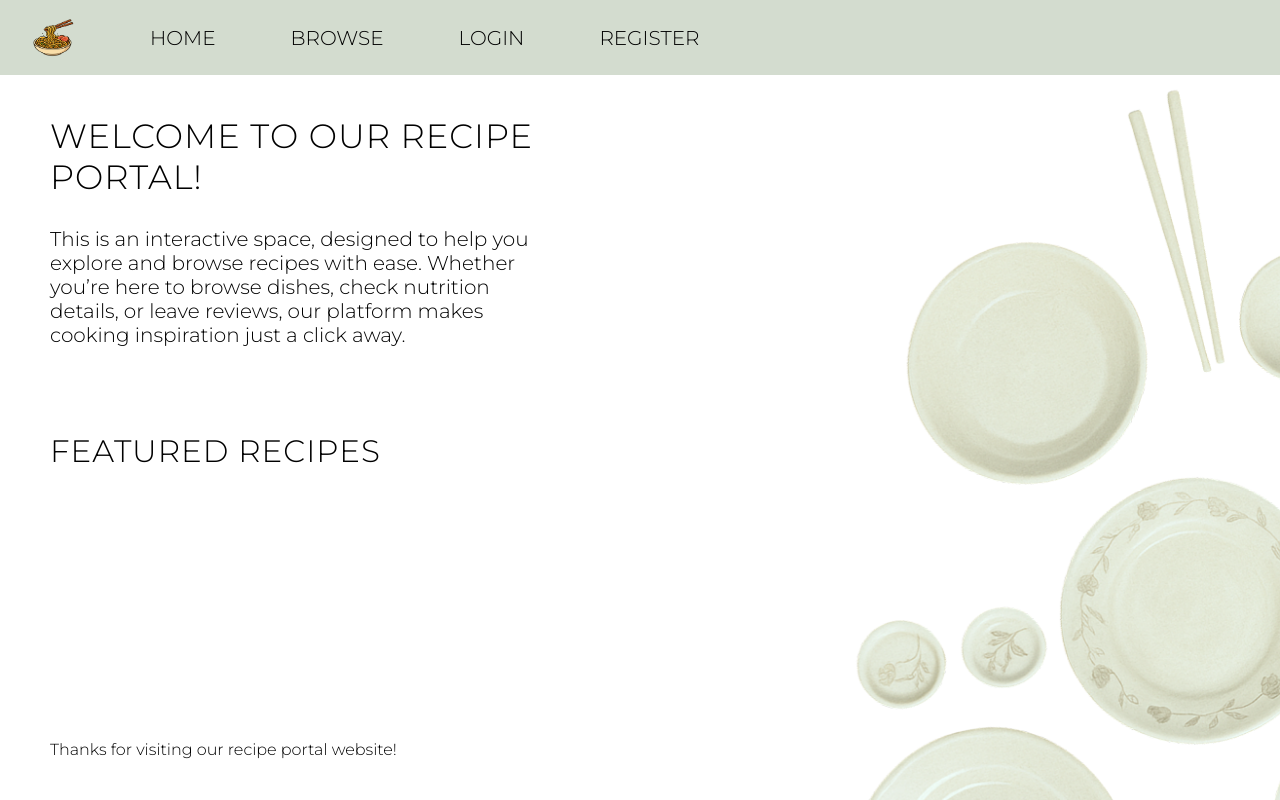
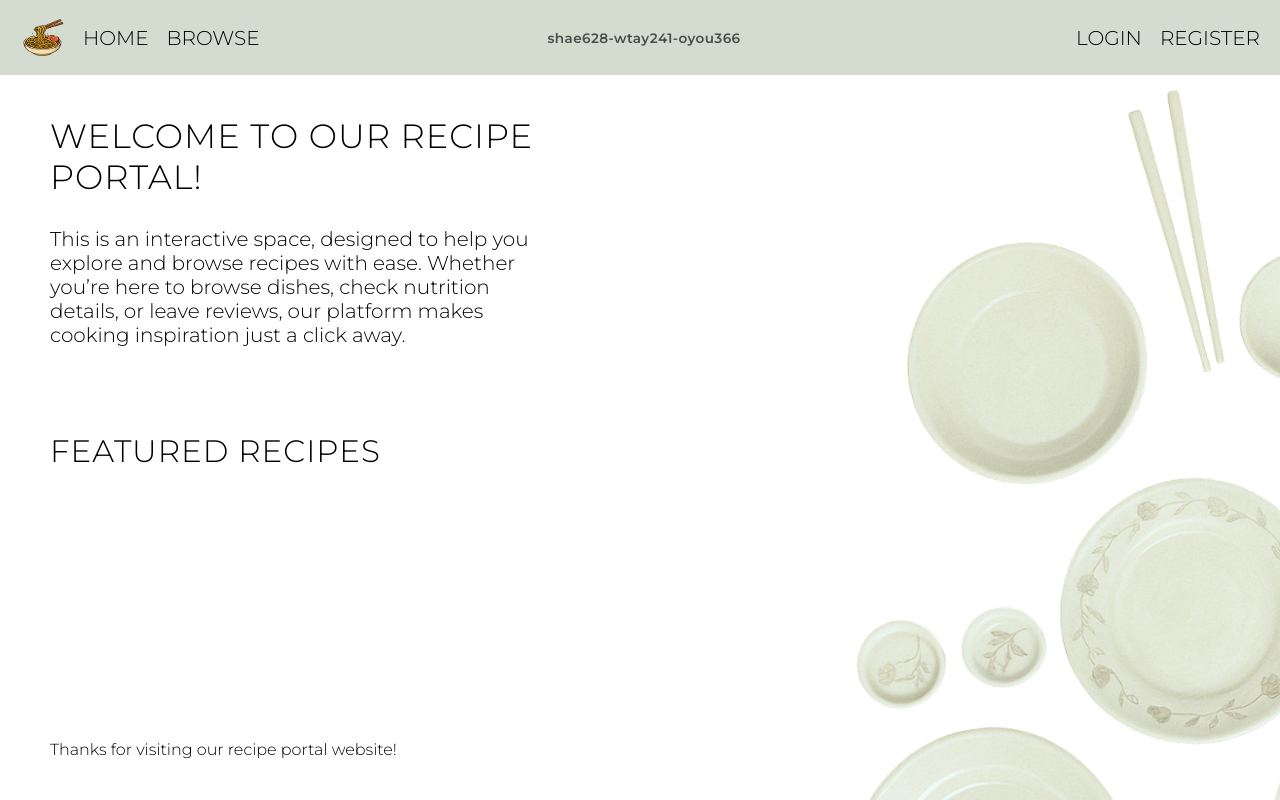
Before and after one commit to WilliamTayNZ/recipes-portal, a Flask app: page / in a window 1280 px wide. Run offline with Flask 3, Linux system fonts and the light colour scheme; parts of the project's set-up code (start-up, migrations or seed data) failed here and were passed over.

Commit message:
Added UPIs and made minor changes

```diff
--- a/recipe/static/css/main.css
+++ b/recipe/static/css/main.css
@@ -15,19 +15,40 @@ nav {
     height: 75px;
     display: flex;
     align-items: center;
-    gap: 75px;
+    justify-content: space-between; /* left and right groups */
+    padding: 0 20px; /* small horizontal padding */
     font-size: 20px;
+    position: relative; /* allow absolute-centering of .nav-center */
+}
+
+/* Left, center and right nav groupings */
+.nav-left, .nav-right {
+    display: flex;
+    align-items: center;
+    gap: 18px;
+}
+
+.nav-center {
+    position: absolute;
+    left: 50%;
+    transform: translateX(-50%);
+    display: flex;
+    align-items: center;
+    gap: 8px;
+}
+
+.nav-left img {
+    width: 45px;
+    height: 45px;
+}
+
+.nav-right {
+    margin-left: auto; /* ensure it's pushed to the right */
 }
 
 a {
     text-decoration: none;
     color: black;
-}
-
-nav img {
-    width: 45px;
-    height: 45px;
-    margin-left: 30px;
 }
 
 h1 {
@@ -281,3 +302,21 @@ footer {
 
 /* Ensure the card has position: relative for absolute placement */
 .browse-card { position: relative; }
+
+/* identifier text next to the logo */
+.nav-id {
+    font-size: 0.85rem;
+    color: rgba(0,0,0,0.65);
+    margin-left: 8px;
+    font-weight: 600;
+    letter-spacing: 0.4px;
+    display: inline-block;
+    vertical-align: middle;
+}
+
+/* hide identifier on very small screens to avoid crowding */
+@media (max-width: 420px) {
+    .nav-id {
+        display: none;
+    }
+}
--- a/recipe/templates/navbar.html
+++ b/recipe/templates/navbar.html
@@ -1,12 +1,23 @@
 <nav>
-    <img src="../static/assets/logo.png" alt="noodles-logo">
+    <div class="nav-left">
+        <img src="{{ url_for('static', filename='assets/logo.png') }}" alt="noodles-logo">
         <a href="{{ url_for('home_bp.home') }}">HOME</a>
         <a href="{{ url_for('browse_bp.browse') }}">BROWSE</a>
         {% if session.get('user_name') %}
             <a href="{{ url_for('browse_bp.favourites') }}">FAVOURITES</a>
+        {% endif %}
+    </div>
+
+    <div class="nav-center">
+        <span class="nav-id">shae628-wtay241-oyou366</span>
+    </div>
+
+    <div class="nav-right">
+        {% if session.get('user_name') %}
             <a href="{{ url_for('authentication_bp.logout') }}">LOGOUT</a>
         {% else %}
             <a href="{{ url_for('authentication_bp.login') }}">LOGIN</a>
             <a href="{{ url_for('authentication_bp.register') }}">REGISTER</a>
         {% endif %}
+    </div>
 </nav>
```
Also changed, not shown: tests/unit/test_memory_repository_favourites.py (+3 -3 lines), tests/unit/test_services_favourites.py (+1 -2 lines). Lines whose indentation alone changed are shown as unchanged.
